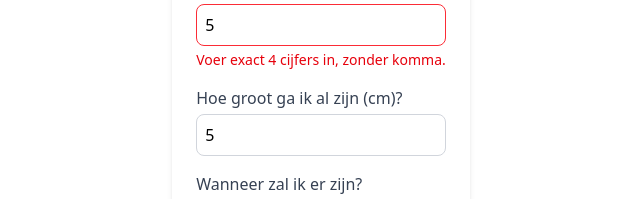
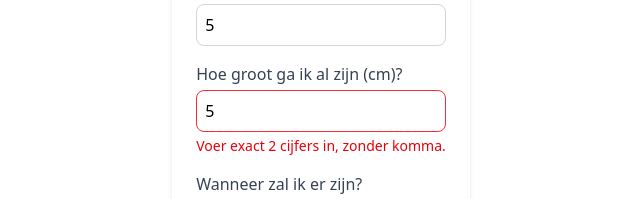
Before and after one commit to NielsHansenFWD/BabyDropje, a React (Vite) app: page / in a window 1280 px wide. Both pictures are taken after typing "Sample", "Sample", "5", "5", "2020-01-15" into the empty fields and a click on the button "Drop-je gokje hier!". Shown: the part 402-601 px from the top of the page, without its empty margins (319-959 px from the left). Built offline with nearby package versions, Linux system fonts and the light colour scheme; no server answers; the database is empty.

Commit message:
Validation expansion

```diff
--- a/src/components/GuessForm.jsx
+++ b/src/components/GuessForm.jsx
@@ -10,6 +10,17 @@ export default function GuessForm({ onSubmit }) {
     const [lengte, setLengte] = useState("")
     const [geboortedatum, setGeboortedatum] = useState("")
     const [gewichtError, setGewichtError] = useState("")
+    const [lengteError, setLengteError] = useState("")
+
+    function handleLengteChange(e) {
+        const value = e.target.value
+        setLengte(value)
+        if (!/^\d{0,2}$/.test(value)) {
+            setLengteError("Voer exact 2 cijfers in, zonder komma.")
+        } else {
+            setLengteError("")
+        }
+    }
 
     function handleGewichtChange(e) {
         const value = e.target.value
@@ -35,6 +46,11 @@ export default function GuessForm({ onSubmit }) {
         e.preventDefault()
 
         let selectedUserId = userId
+
+        if (!/^\d{2}$/.test(lengte)) {
+            setLengteError("Voer exact 2 cijfers in, zonder komma.")
+            return
+        }
 
         if (!/^\d{4}$/.test(gewicht)) {
             setGewichtError("Voer exact 4 cijfers in, zonder komma.")
@@ -154,10 +170,18 @@ export default function GuessForm({ onSubmit }) {
                 <input
                     type="number"
                     value={lengte}
-                    onChange={(e) => setLengte(e.target.value)}
-                    className="block w-full border border-gray-300 rounded-lg p-2 focus:outline-none focus:ring-2 focus:ring-blue-400"
+                    onChange={handleLengteChange}
+                    className={`block w-full border ${lengteError ? "border-red-500" : "border-gray-300"} rounded-lg p-2 focus:outline-none focus:ring-2 focus:ring-blue-400`}
                     required
+                    min="0"
+                    max="99"
+                    step="1"
+                    inputMode="numeric"
+                    pattern="\d{2}"
                 />
+                {lengteError && (
+                    <p className="text-red-600 text-sm mt-1">{lengteError}</p>
+                )}
             </div>
 
             <div className="mb-6">
```
